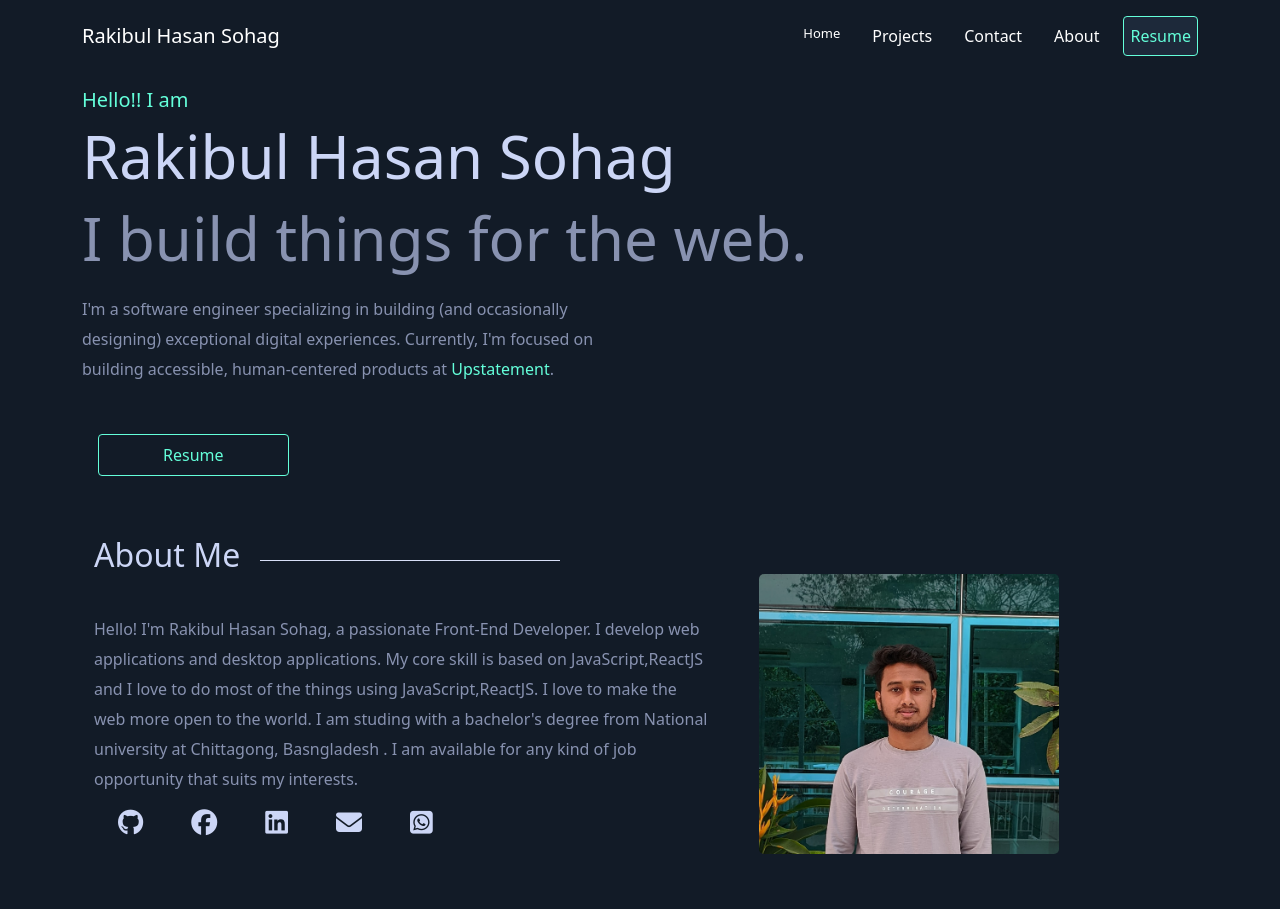
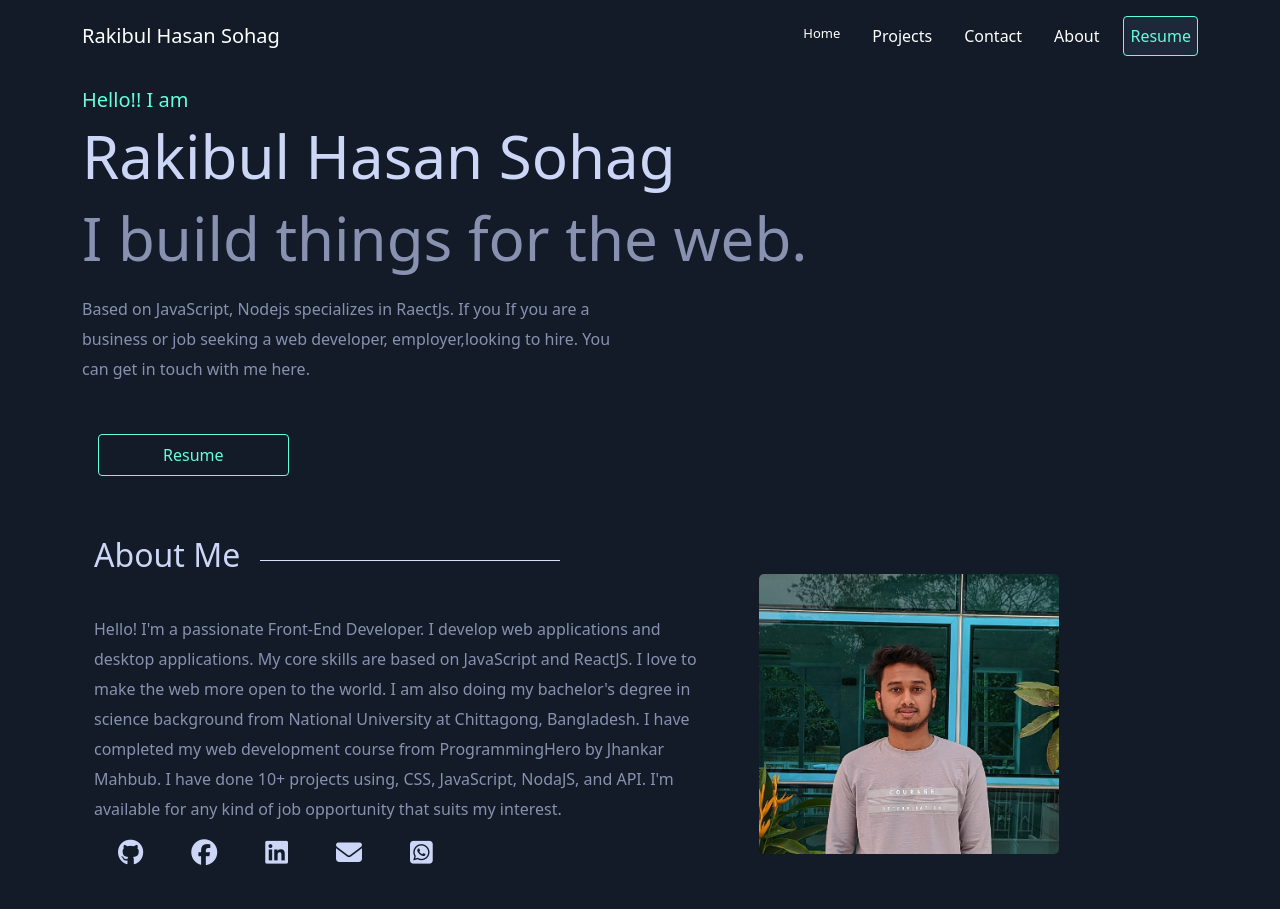
Before and after one commit to Rakibulhasan70/My-Portfolio, a React (Create React App) app: page / in a window 1280 px wide. Shown: the top 909 px of the page. Built offline with nearby package versions, Linux system fonts and the light colour scheme.

Commit message:
about change

```diff
--- a/package.json
+++ b/package.json
@@ -7,6 +7,7 @@
     "@testing-library/react": "^13.3.0",
     "@testing-library/user-event": "^13.5.0",
     "bootstrap": "^5.1.3",
+    "firebase": "^9.8.2",
     "react": "^18.1.0",
     "react-bootstrap": "^2.4.0",
     "react-dom": "^18.1.0",
--- a/src/Components/About.js
+++ b/src/Components/About.js
@@ -8,7 +8,7 @@ const About = () => {
             <h2 className='about'><span>About Me</span></h2>
             <div className="row gx-5">
                 <div className="col-lg-7 description">
-                    Hello! I'm Rakibul Hasan Sohag, a passionate Front-End Developer. I develop web applications and desktop applications. My core skill is based on JavaScript,ReactJS and I love to do most of the things using JavaScript,ReactJS. I love to make the web more open to the world. I am studing with a bachelor's degree from National university at Chittagong, Basngladesh . I am available for any kind of job opportunity that suits my interests.
+                    Hello! I'm a passionate Front-End Developer. I develop web applications and desktop applications. My core skills are based on JavaScript and ReactJS. I love to make the web more open to the world. I am also doing my bachelor's degree in science background from National University at Chittagong, Bangladesh. I have completed my web development course from ProgrammingHero by Jhankar Mahbub. I have done 10+ projects using, CSS, JavaScript, NodaJS, and API. I'm available for any kind of job opportunity that suits my interest.
                     <div className='my-3 icons' >
                         <a href="https://github.com/Rakibulhasan70"><i class="fa-brands fa-github px-4 icone"></i></a>
                         <a href="https://www.facebook.com/profile.php?id=100010324115694"><i class="fa-brands fa-facebook px-4 icone"></i></a>
--- a/src/Components/Home.js
+++ b/src/Components/Home.js
@@ -12,7 +12,7 @@ const Home = () => {
                 <h5 className='hello'>Hello!! I am</h5>
                 <h2 className='name'>Rakibul Hasan Sohag </h2>
                 <h2 className='title'>I build things for the web.</h2>
-                <p className='text'>I'm a software engineer specializing in building (and occasionally designing) exceptional digital experiences. Currently, I'm focused on building accessible, human-centered products at <span className='special'>Upstatement</span>.</p>
+                <p className='text'>Based on JavaScript, Nodejs specializes in RaectJs. If you If you are a business or job seeking a web developer, employer,looking to hire. You can get in touch with me here.</p>
                 <div>
                     <button className='rounded ms-3 resume '><a href="https://drive.google.com/file/d/1e9g5uvlfqyMZ9e3vsZJjoGLP1fdMHQU_/view?usp=sharing" style={{ textDecoration: 'none', color: '#64FFDA' }}>Resume</a></button>
                 </div>
```
Also changed, not shown: 1 other file (tests, documents, lock files or other folders).
